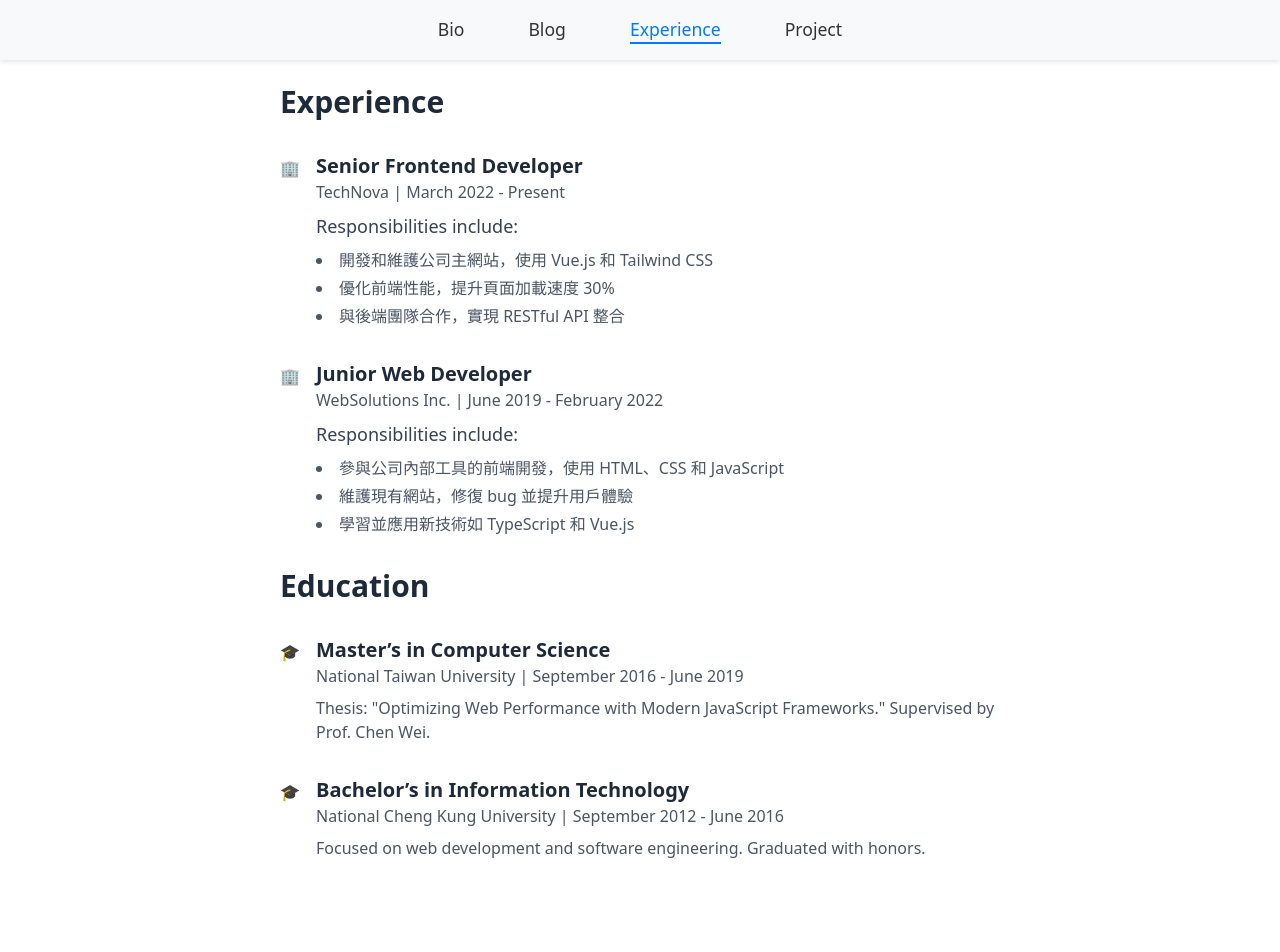
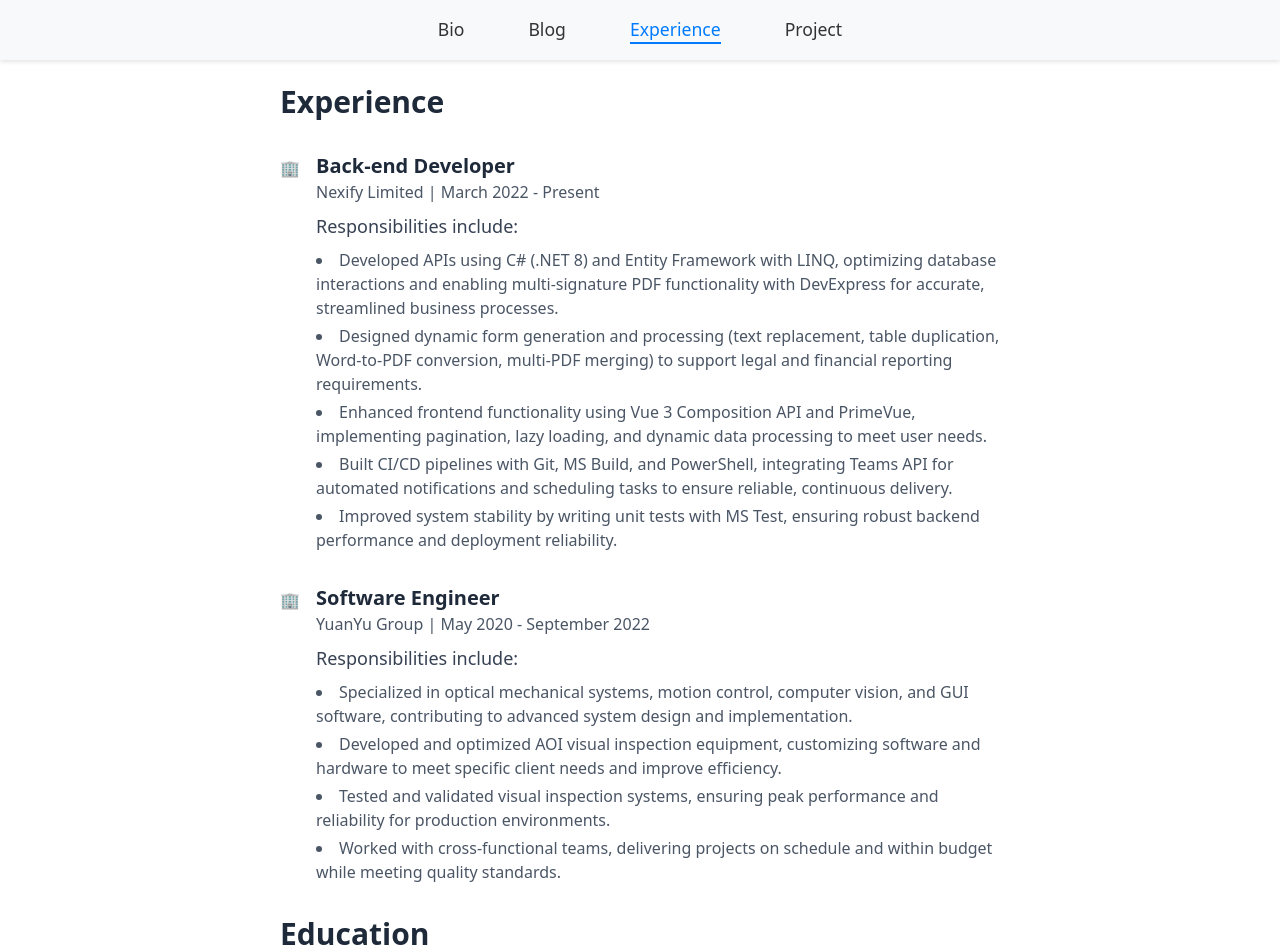
Before and after one commit to yanzzzzzzzzz/personal-website, a Vue app: page /#/experience in a window 1280 px wide. Shown: the top 952 px of the page. Before the commit the page ends 916 px from the top, so only its background shows below. Built offline with nearby package versions, Linux system fonts and the light colour scheme.

Commit message:
Update Experience

```diff
--- a/src/views/Experience.vue
+++ b/src/views/Experience.vue
@@ -7,11 +7,20 @@
           <span class="text-blue-600">🏢</span>
         </div>
         <div>
-          <h2 class="text-xl font-semibold text-gray-800">{{ experience.title }}</h2>
-          <p class="text-gray-600">{{ experience.company }} | {{ experience.period }}</p>
-          <h3 class="text-lg font-medium text-gray-700 mt-2">Responsibilities include:</h3>
+          <h2 class="text-xl font-semibold text-gray-800">
+            {{ experience.title }}
+          </h2>
+          <p class="text-gray-600">
+            {{ experience.company }} | {{ experience.period }}
+          </p>
+          <h3 class="text-lg font-medium text-gray-700 mt-2">
+            Responsibilities include:
+          </h3>
           <ul class="list-disc list-inside text-gray-600 mt-2 space-y-1">
-            <li v-for="(responsibility, idx) in experience.responsibilities" :key="idx">
+            <li
+              v-for="(responsibility, idx) in experience.responsibilities"
+              :key="idx"
+            >
               {{ responsibility }}
             </li>
           </ul>
@@ -26,8 +35,12 @@
           <span class="text-blue-600">🎓</span>
         </div>
         <div>
-          <h2 class="text-xl font-semibold text-gray-800">{{ education.title }}</h2>
-          <p class="text-gray-600">{{ education.institution }} | {{ education.period }}</p>
+          <h2 class="text-xl font-semibold text-gray-800">
+            {{ education.title }}
+          </h2>
+          <p class="text-gray-600">
+            {{ education.institution }} | {{ education.period }}
+          </p>
           <p class="text-gray-600 mt-2">{{ education.description }}</p>
         </div>
       </div>
@@ -36,60 +49,57 @@
 </template>
 
 <script setup lang="ts">
-import { ref } from 'vue'
+import { ref } from "vue";
 
 interface Experience {
-  title: string
-  company: string
-  period: string
-  responsibilities: string[]
+  title: string;
+  company: string;
+  period: string;
+  responsibilities: string[];
 }
 
 interface Education {
-  title: string
-  institution: string
-  period: string
-  description: string
+  title: string;
+  institution: string;
+  period: string;
+  description: string;
 }
 
 const experiences = ref<Experience[]>([
   {
-    title: 'Senior Frontend Developer',
-    company: 'TechNova',
-    period: 'March 2022 - Present',
+    title: "Back-end Developer",
+    company: "Nexify Limited",
+    period: "March 2022 - Present",
     responsibilities: [
-      '開發和維護公司主網站，使用 Vue.js 和 Tailwind CSS',
-      '優化前端性能，提升頁面加載速度 30%',
-      '與後端團隊合作，實現 RESTful API 整合'
-    ]
+      "Developed APIs using C# (.NET 8) and Entity Framework with LINQ, optimizing database interactions and enabling multi-signature PDF functionality with DevExpress for accurate, streamlined business processes.",
+      "Designed dynamic form generation and processing (text replacement, table duplication, Word-to-PDF conversion, multi-PDF merging) to support legal and financial reporting requirements.",
+      "Enhanced frontend functionality using Vue 3 Composition API and PrimeVue, implementing pagination, lazy loading, and dynamic data processing to meet user needs.",
+      "Built CI/CD pipelines with Git, MS Build, and PowerShell, integrating Teams API for automated notifications and scheduling tasks to ensure reliable, continuous delivery.",
+      "Improved system stability by writing unit tests with MS Test, ensuring robust backend performance and deployment reliability.",
+    ],
   },
   {
-    title: 'Junior Web Developer',
-    company: 'WebSolutions Inc.',
-    period: 'June 2019 - February 2022',
+    title: "Software Engineer",
+    company: "YuanYu Group",
+    period: "May 2020 - September 2022",
     responsibilities: [
-      '參與公司內部工具的前端開發，使用 HTML、CSS 和 JavaScript',
-      '維護現有網站，修復 bug 並提升用戶體驗',
-      '學習並應用新技術如 TypeScript 和 Vue.js'
-    ]
-  }
-])
+      "Specialized in optical mechanical systems, motion control, computer vision, and GUI software, contributing to advanced system design and implementation.",
+      "Developed and optimized AOI visual inspection equipment, customizing software and hardware to meet specific client needs and improve efficiency.",
+      "Tested and validated visual inspection systems, ensuring peak performance and reliability for production environments.",
+      "Worked with cross-functional teams, delivering projects on schedule and within budget while meeting quality standards.",
+    ],
+  },
+]);
 
 const educations = ref<Education[]>([
   {
     title: "Master’s in Computer Science",
-    institution: 'National Taiwan University',
-    period: 'September 2016 - June 2019',
-    description: 'Thesis: "Optimizing Web Performance with Modern JavaScript Frameworks." Supervised by Prof. Chen Wei.'
+    institution: "National Chin-Yi University of Technology",
+    period: "2017 - 2019",
+    description:
+      'Thesis: "Goose Farm Egg Production Analysis System." Supervised by Prof. Shih-Yen Huang, Jzau-Sheng Lin',
   },
-  {
-    title: "Bachelor’s in Information Technology",
-    institution: 'National Cheng Kung University',
-    period: 'September 2012 - June 2016',
-    description: 'Focused on web development and software engineering. Graduated with honors.'
-  }
-])
+]);
 </script>
 
-<style scoped>
-</style>
+<style scoped></style>
```
